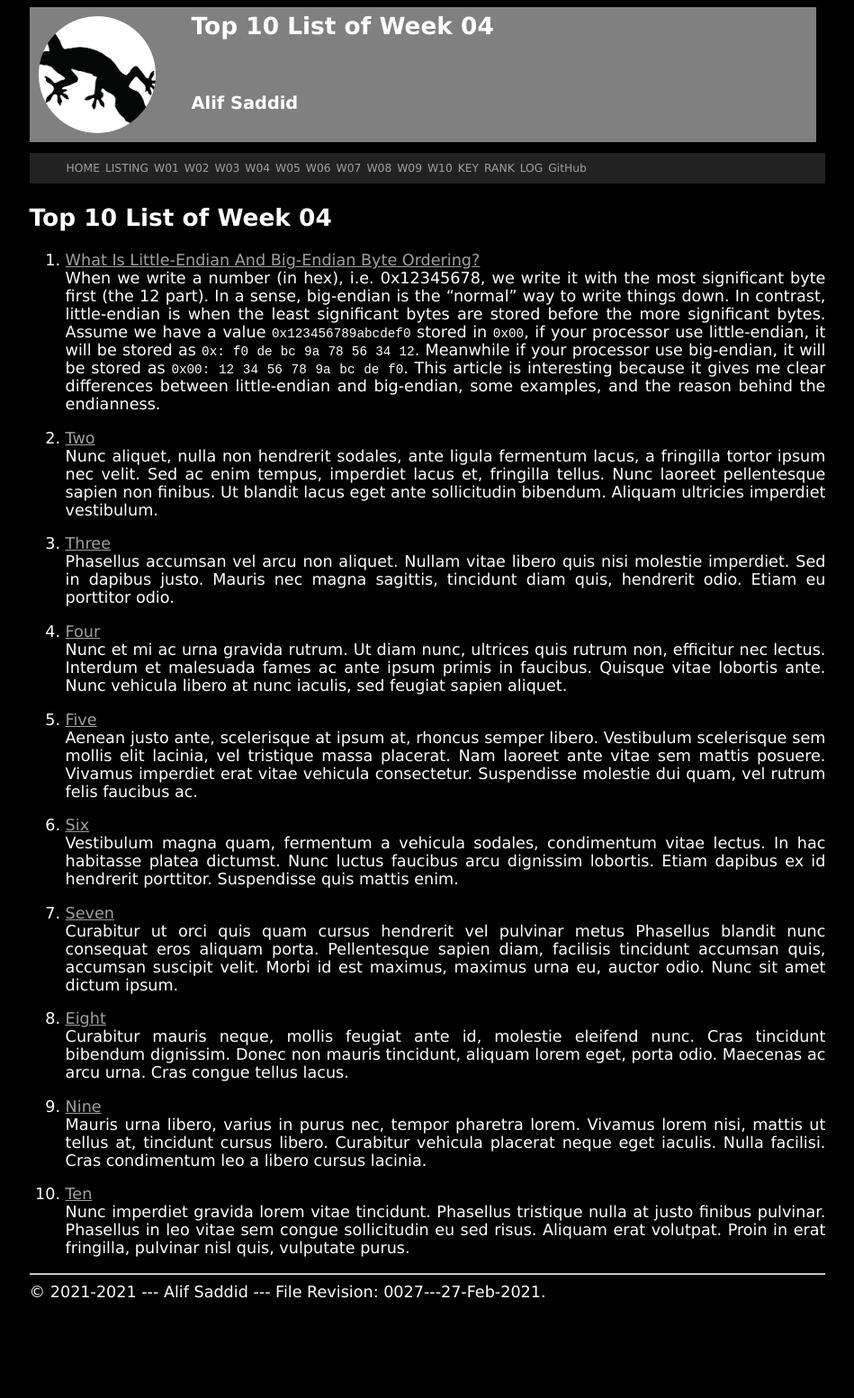
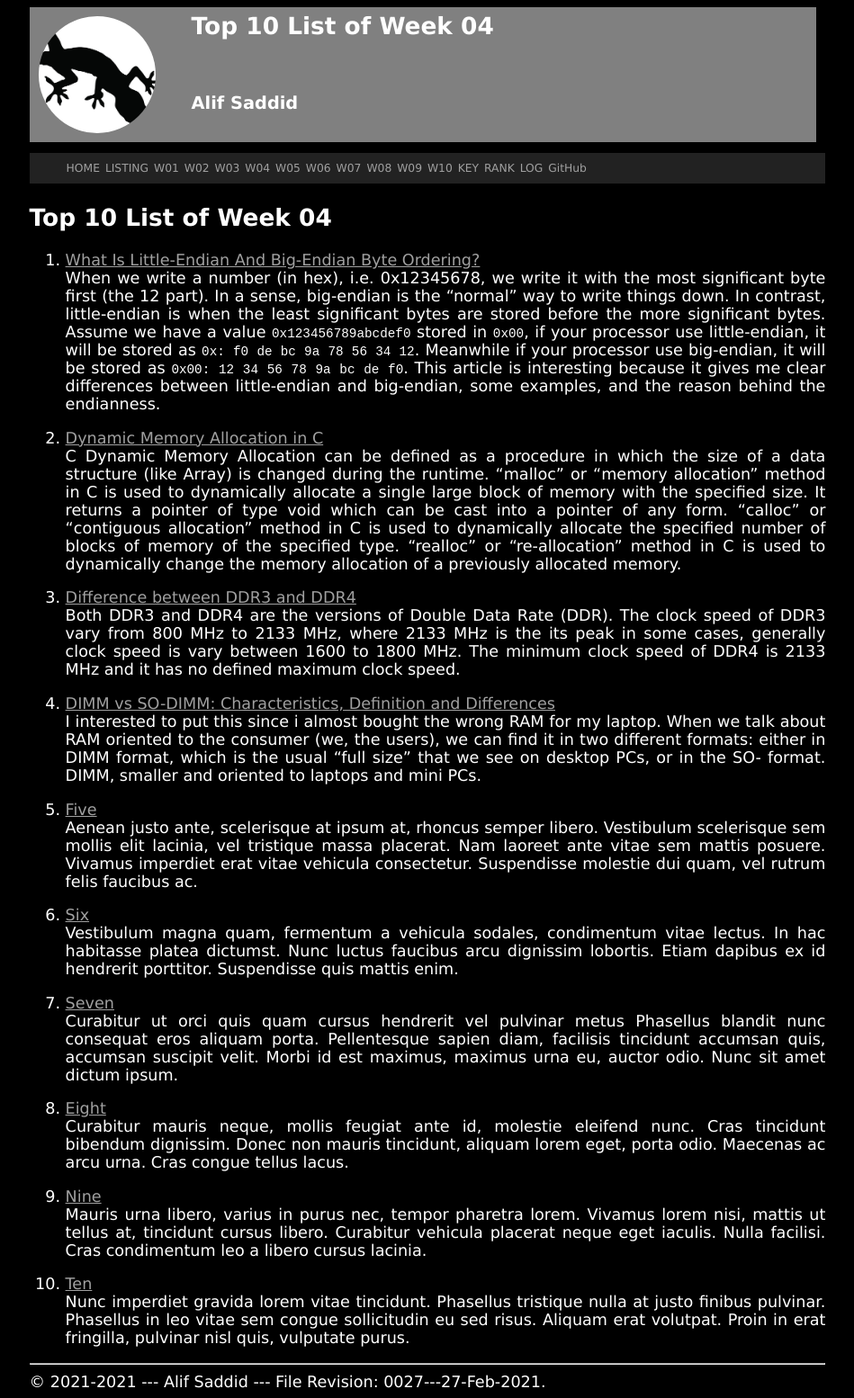
Before and after one commit to alifsaddid/os211, a Jekyll site: the page built from w04.md, in a window 1280 px wide. Shown: the whole page at 90% size, without its empty margins (165-1114 px from the left). Built offline with Jekyll 4.4.1, drawn with Linux system fonts in a browser that asks for light colours; our own code applies the rules of GitHub Pages for plain Markdown files; before the commit the page ends 1454 px from its top, so only the background shows below that.

Commit message:
OS211 alifsaddid

```diff
--- a/w04.md
+++ b/w04.md
@@ -8,26 +8,14 @@ permalink: /W04/
 1. [What Is Little-Endian And Big-Endian Byte Ordering?](https://www.section.io/engineering-education/what-is-little-endian-and-big-endian/)<br>
 When we write a number (in hex), i.e. 0x12345678, we write it with the most significant byte first (the 12 part). In a sense, big-endian is the “normal” way to write things down. In contrast, little-endian is when the least significant bytes are stored before the more significant bytes. Assume we have a value `0x123456789abcdef0` stored in `0x00`, if your processor use little-endian, it will be stored as `0x: f0 de bc 9a 78 56 34 12`. Meanwhile if your processor use big-endian, it will be stored as `0x00: 12 34 56 78 9a bc de f0`. This article is interesting because it gives me clear differences between little-endian and big-endian, some examples, and the reason behind the endianness.
 
-2. [Two](https://en.wikipedia.org/wiki/2)<br>
-Nunc aliquet, nulla non hendrerit sodales, ante ligula fermentum lacus, a fringilla tortor ipsum nec velit.
-Sed ac enim tempus, imperdiet lacus et, fringilla tellus.
-Nunc laoreet pellentesque sapien non finibus.
-Ut blandit lacus eget ante sollicitudin bibendum.
-Aliquam ultricies imperdiet vestibulum.
+2. [Dynamic Memory Allocation in C](https://www.geeksforgeeks.org/dynamic-memory-allocation-in-c-using-malloc-calloc-free-and-realloc/)<br>
+C Dynamic Memory Allocation can be defined as a procedure in which the size of a data structure (like Array) is changed during the runtime. “malloc” or “memory allocation” method in C is used to dynamically allocate a single large block of memory with the specified size. It returns a pointer of type void which can be cast into a pointer of any form. “calloc” or “contiguous allocation” method in C is used to dynamically allocate the specified number of blocks of memory of the specified type. “realloc” or “re-allocation” method in C is used to dynamically change the memory allocation of a previously allocated memory.
 
-3. [Three](https://en.wikipedia.org/wiki/3)<br>
-Phasellus accumsan vel arcu non aliquet.
-Nullam vitae libero quis nisi molestie imperdiet.
-Sed in dapibus justo.
-Mauris nec magna sagittis, tincidunt diam quis, hendrerit odio.
-Etiam eu porttitor odio.
+3. [Difference between DDR3 and DDR4](https://www.geeksforgeeks.org/difference-between-ddr3-and-ddr4/)<br>
+Both DDR3 and DDR4 are the versions of Double Data Rate (DDR). The clock speed of DDR3 vary from 800 MHz to 2133 MHz, where 2133 MHz is the its peak in some cases, generally clock speed is vary between 1600 to 1800 MHz. The minimum clock speed of DDR4 is 2133 MHz and it has no defined maximum clock speed.
 
-4. [Four](https://en.wikipedia.org/wiki/4)<br>
-Nunc et mi ac urna gravida rutrum.
-Ut diam nunc, ultrices quis rutrum non, efficitur nec lectus.
-Interdum et malesuada fames ac ante ipsum primis in faucibus.
-Quisque vitae lobortis ante.
-Nunc vehicula libero at nunc iaculis, sed feugiat sapien aliquet.
+4. [DIMM vs SO-DIMM: Characteristics, Definition and Differences](https://itigic.com/dimm-vs-so-dimm-characteristics-definition-and-differences/)<br>
+I interested to put this since i almost bought the wrong RAM for my laptop. When we talk about RAM oriented to the consumer (we, the users), we can find it in two different formats: either in DIMM format, which is the usual “full size” that we see on desktop PCs, or in the SO- format. DIMM, smaller and oriented to laptops and mini PCs.
 
 5. [Five](https://en.wikipedia.org/wiki/5)<br>
 Aenean justo ante, scelerisque at ipsum at, rhoncus semper libero.
```
